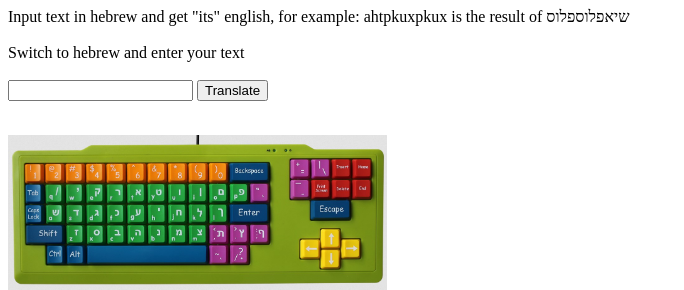
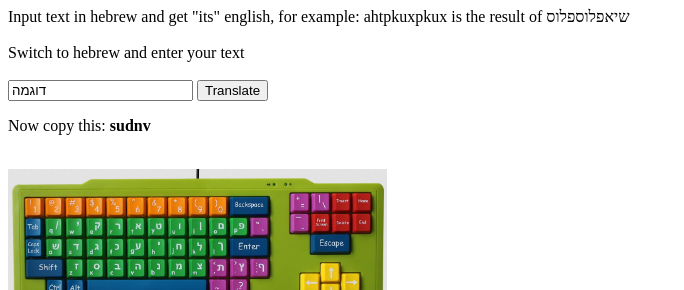
Before and after one commit to shahart/hebTx, a website: page docs/index.html in a window 1280 px wide. Shown: the top 290 px of the page, without its empty margins (0-684 px from the left). Drawn offline with Linux system fonts and the light colour scheme.

Commit message:
input for example

```diff
--- a/docs/index.html
+++ b/docs/index.html
@@ -31,9 +31,9 @@
     Switch to hebrew and enter your text
     </br>
     </br>
-    <label for="text"></label><input type="text" id="text" value="">
+    <label for="text"></label><input type="text" id="text" value="דוגמה">
     <button onclick="doHebTx()" >Translate</button>
-    <p id="result"></p>
+    <p id="result">Now copy this: <b>sudnv</b></p>
     </br>
     <img src="hebrew-keyb.jpg" width="30%" alt="hebrew keyboard">
     </br></br>
```
